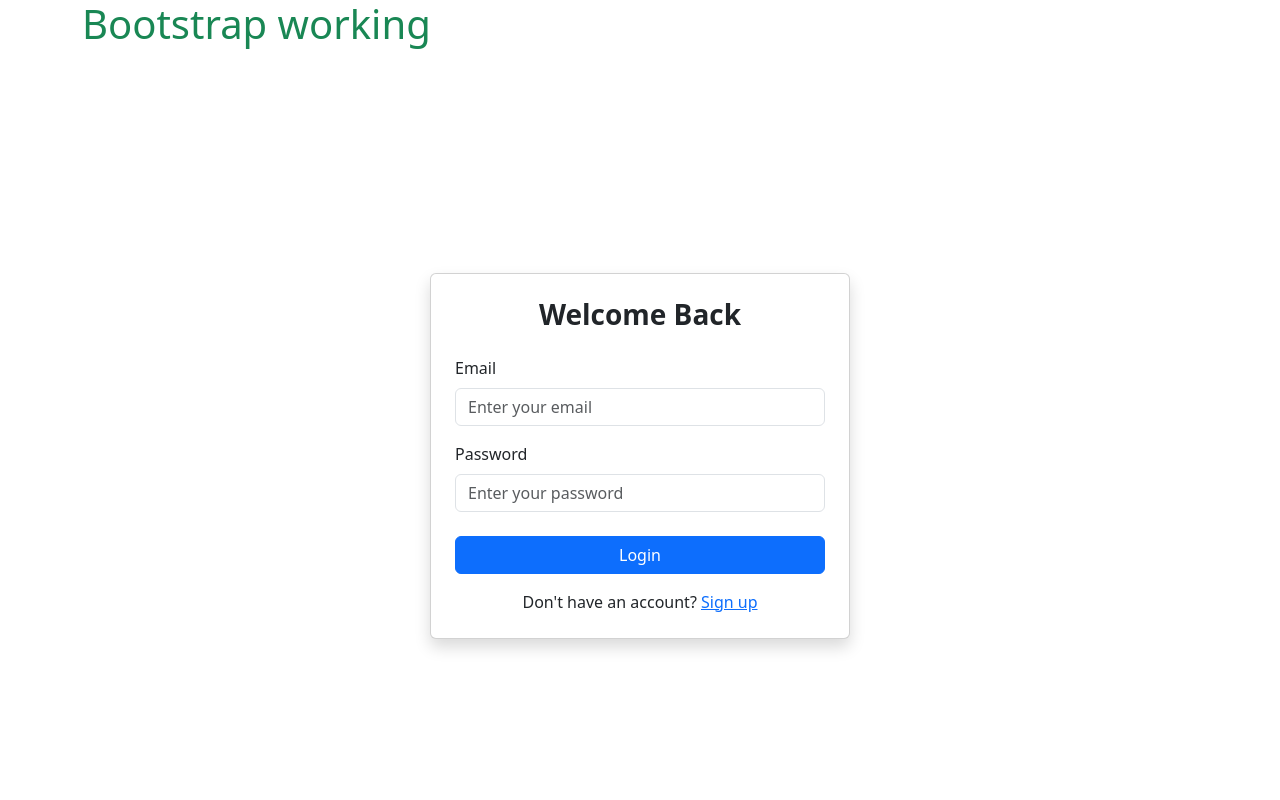
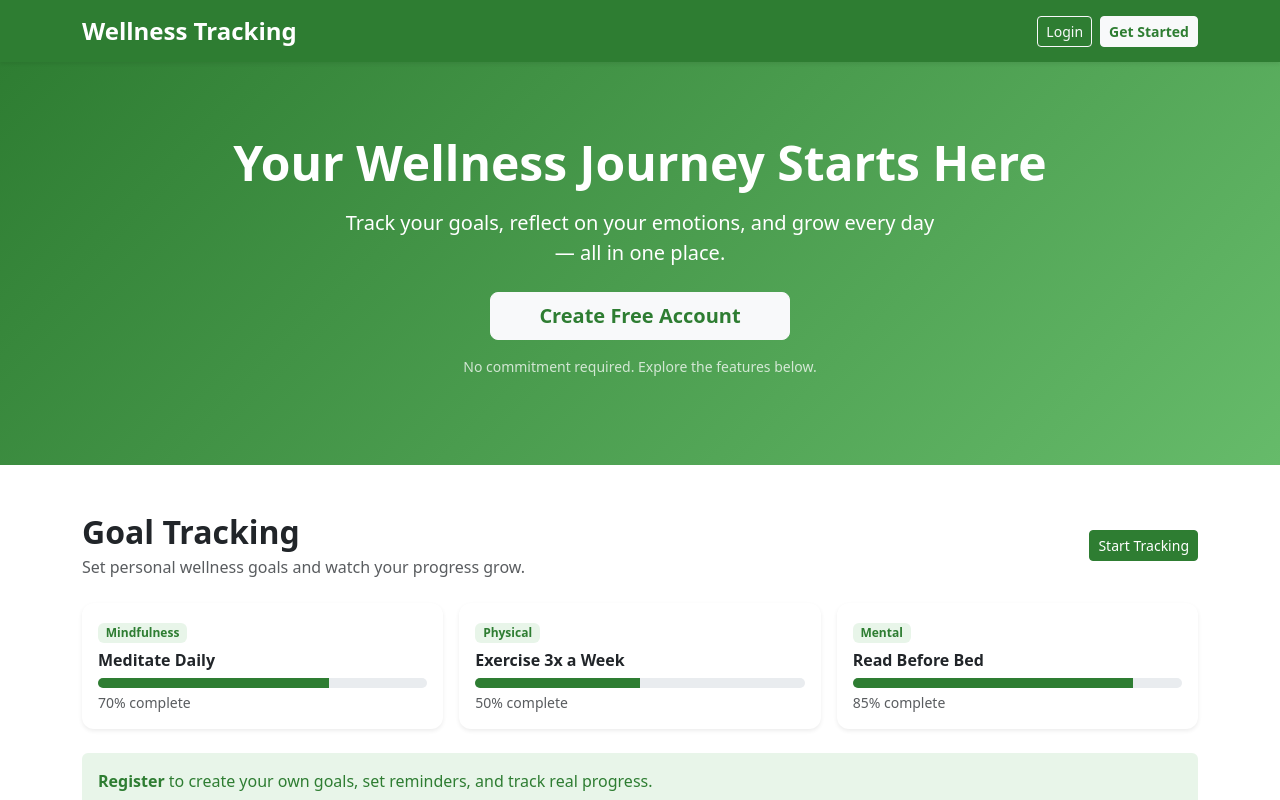
Before and after one commit to ewittkopp/wellness-project, an Angular app: page / in a window 1280 px wide. Before the commit this address led to /login. Shown: the top 800 px of the page. Built offline with nearby package versions, Linux system fonts and the light colour scheme; no server answers.

Commit message:
changed logic in login.ts and other minor changes

```diff
--- a/src/app/app.html
+++ b/src/app/app.html
@@ -1,5 +1 @@
-<div class="container">
-  <h1 class="text-success">Bootstrap working</h1>
-</div>
-
 <router-outlet></router-outlet>
--- a/src/app/app.routes.ts
+++ b/src/app/app.routes.ts
@@ -15,7 +15,7 @@ import { Goals } from './goals/goals';
 import { Settings } from './settings/settings';
 
 export const routes: Routes = [
-    { path: '', redirectTo: 'login', pathMatch: 'full' },
+    { path: '', component: GuestDashboard, canActivate: [publicGuard]},
 
     { path: 'login', component: Login, canActivate: [publicGuard] },
     { path: 'register', component: Register, canActivate: [publicGuard] },
--- a/src/app/login/login.ts
+++ b/src/app/login/login.ts
@@ -1,15 +1,16 @@
 import { Component, signal } from '@angular/core';
 import { Router, RouterLink } from '@angular/router';
 import { FormsModule } from '@angular/forms';
-import { CommonModule } from '@angular/common';
 import { signInWithEmailAndPassword, signOut } from 'firebase/auth';
 import { auth } from '../firebase.config';
-import { UserService } from '../services/user-service';
+import { UserService, User } from '../services/user-service';
+import { doc, getDoc } from 'firebase/firestore';
+import { db } from '../firebase.config';
 
 @Component({
   selector: 'app-login',
   standalone: true,
-  imports: [FormsModule, CommonModule, RouterLink],
+  imports: [FormsModule, RouterLink],
   templateUrl: './login.html',
 })
 export class Login {
@@ -31,19 +32,24 @@ export class Login {
         this.password()
       );
 
-      this.userService.loadCurrentUser(credential.user.uid);
+      // use getDoc instead of onSnapshot so we wait for the data directly
+      const userRef = doc(db, 'users', credential.user.uid);
+      const userSnap = await getDoc(userRef);
 
-      let user = this.userService.currentUser();
-
-      while (!user || user.isActive === undefined) {
-        await new Promise(res => setTimeout(res, 50));
-        user = this.userService.currentUser();
+      if (!userSnap.exists()) {
+        this.errorMessage.set('User account not found.');
+        await signOut(auth);
+        return;
       }
 
+      const user = { id: userSnap.id, ...userSnap.data() } as User;
+
+      // also update the signal so the rest of the app has the user
+      this.userService.currentUser.set(user);
+
       if (!user.isActive) {
-        this.errorMessage.set('Sorry, your account is deactivated');
+        this.errorMessage.set('Sorry, your account is deactivated.');
         await signOut(auth);
-        this.isLoading.set(false);
         return;
       }
 
@@ -62,16 +68,11 @@ export class Login {
 
   private getFriendlyError(code: string): string {
     switch (code) {
-      case 'auth/user-not-found':
-        return 'No account found with this email.';
-      case 'auth/wrong-password':
-        return 'Incorrect password. Please try again.';
-      case 'auth/invalid-email':
-        return 'Please enter a valid email address.';
-      case 'auth/too-many-requests':
-        return 'Too many attempts. Please try again later.';
-      default:
-        return 'Login failed. Please try again.';
+      case 'auth/user-not-found': return 'No account found with this email.';
+      case 'auth/wrong-password': return 'Incorrect password. Please try again.';
+      case 'auth/invalid-email': return 'Please enter a valid email address.';
+      case 'auth/too-many-requests': return 'Too many attempts. Please try again later.';
+      default: return 'Login failed. Please try again.';
     }
   }
 }
```
